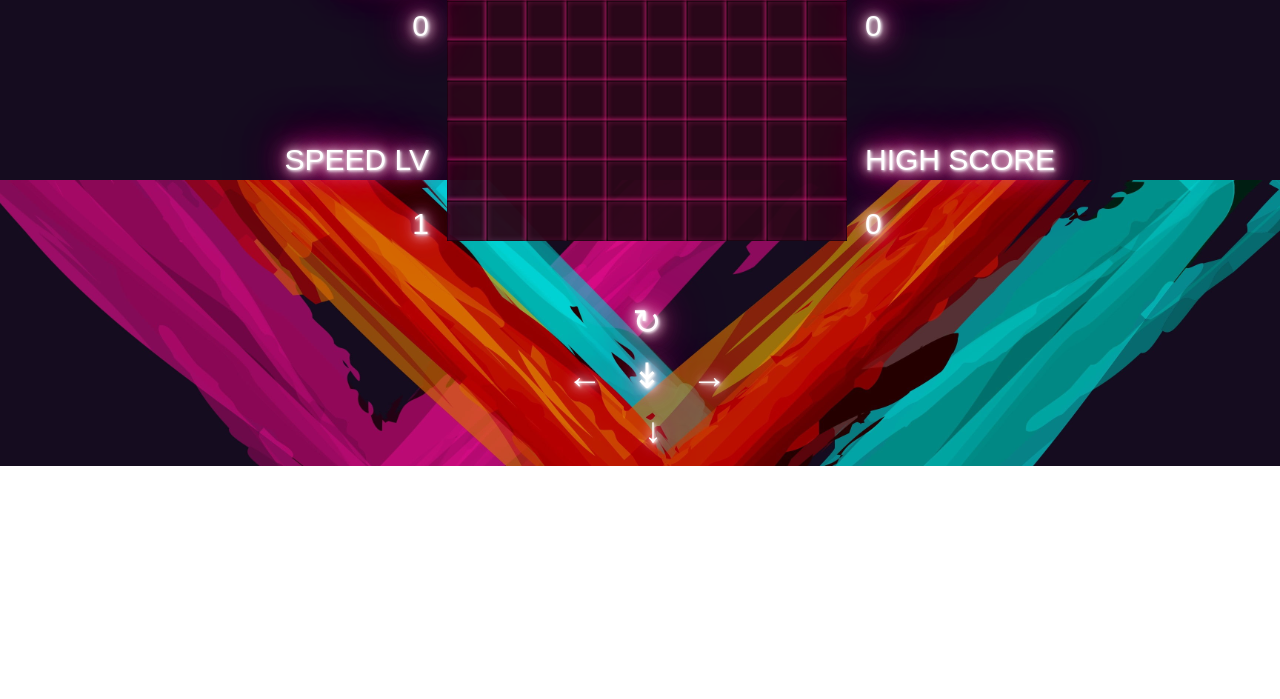
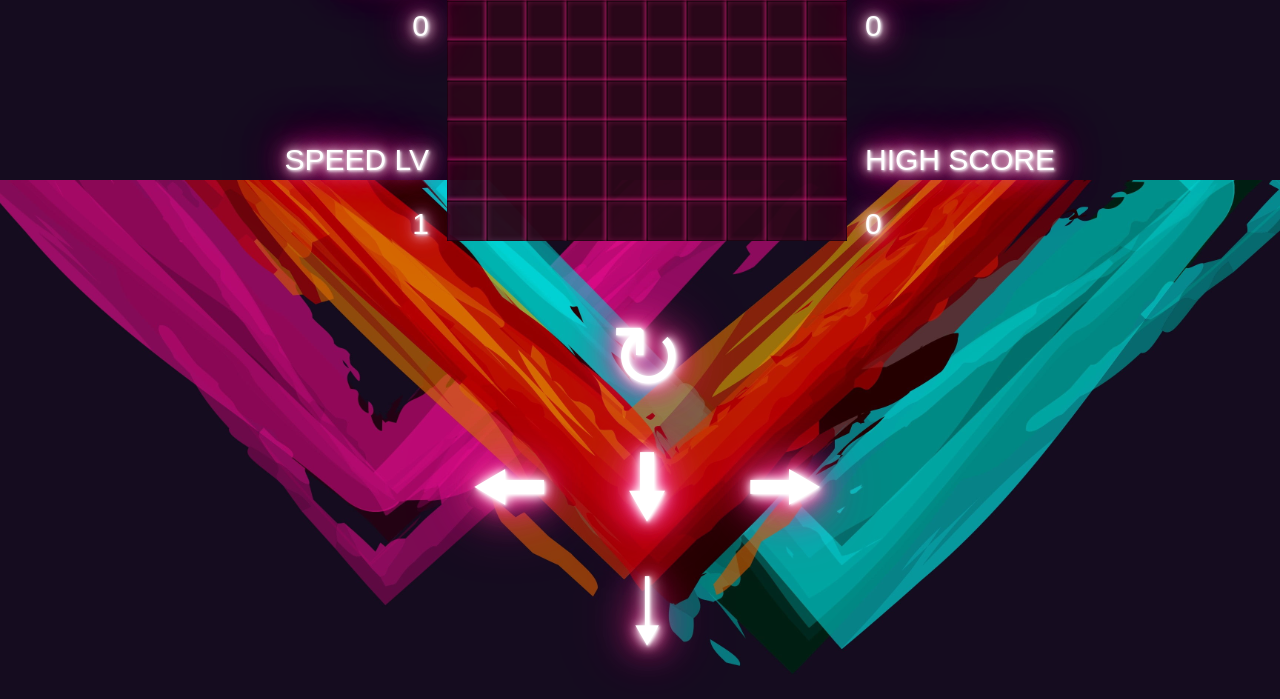
Before and after one commit to VuPham93/CaseStudy_Teris, a plain HTML site: page index.html in a window 1280 px wide. Shown: the part 620-1319 px from the top of the page. Before the commit the page ends 1086 px from the top, so only its background shows below. Drawn offline with Linux system fonts and the light colour scheme.

Commit message:
Add pause button and edit controler size

```diff
--- a/index.html
+++ b/index.html
@@ -12,7 +12,8 @@
     </div>
     <tr>
         <td width="300px">
-            <button id="playButton" onclick="playButtonClicked()">START</button>
+            <button style="display: block" id="playButton" onclick="playButtonClicked()">START</button>
+            <button style="display: none" id="pause" onclick="pauseGame()">PAUSE</button>
             <p></p>
             <button id="easy" onclick="setDifficult(1)">EASY</button>
             <button id="normal" onclick="setDifficult(2)">NORMAL</button>
@@ -42,17 +43,17 @@
     <table>
         <tr>
             <td></td>
-            <td><button id="up" onclick="newBrick.rotate()">↻</button></td>
+            <td><button class="controlButton" id="up" onclick="newBrick.rotate()">↻</button></td>
             <td></td>
         </tr>
         <tr>
-            <td><button id="left" onclick="newBrick.moveLeft()">←</button></td>
-            <td><button id="drop" onmousedown="newBrick.dropBrick()" onmouseup="mouseUp()">↡</button></td>
-            <td><button id="right" onclick="newBrick.moveRight()">→</button></td>
+            <td><button class="controlButton" id="left" onclick="newBrick.moveLeft()">🠘</button></td>
+            <td><button class="controlButton" id="drop" onmousedown="newBrick.dropBrick()" onmouseup="mouseUp()">🠛</button></td>
+            <td><button class="controlButton" id="right" onclick="newBrick.moveRight()">🠚</button></td>
         </tr>
         <tr>
             <td></td>
-            <td><button id="down" onclick="newBrick.moveDown()">↓</button></td>
+            <td><button class="controlButton" id="down" onclick="newBrick.moveDown()">🠓</button></td>
             <td></td>
         </tr>
     </table>
--- a/js/brick.js
+++ b/js/brick.js
@@ -65,7 +65,7 @@ Brick.prototype.lock = function() {
                 document.getElementById("theme").pause();
                 document.getElementById("gameOver").play();
                 document.getElementById("finish").innerHTML = "Game Over";
-                document.getElementById('newGame').style.display="block";
+                document.getElementById('newGame').style.display = "block";
 
                 break;
             }
@@ -126,6 +126,8 @@ window.requestAnimationFrame(drop);
 function playButtonClicked() {
     dropSpeed = 0;
     document.getElementById('playButton').blur();
+    document.getElementById('playButton').style.display = "none";
+    document.getElementById('pause').style.display = "block";
 
 }function newGame() {
     location.reload();
--- a/js/controller.js
+++ b/js/controller.js
@@ -125,7 +125,10 @@ Brick.prototype.dropBrick = function () {
 };
 
 function pauseGame() {
-    if (dropSpeed === 0)
+    if (dropSpeed === 0) {
         dropSpeed = Infinity;
+        document.getElementById('pause').style.display = "none";
+        document.getElementById('playButton').style.display = "block";
+    }
     else dropSpeed = 0;
 }
--- a/style.css
+++ b/style.css
@@ -22,6 +22,19 @@ button:focus {
     outline: none;
     border-radius: 35px;
     box-shadow: 0 0 0 5px rgba(255, 45, 149, 0.4);
+}
+.controlButton {
+    display: block;
+    margin-left: auto;
+    width: 120px;
+    height: 120px;
+    font-family: Arial, sans-serif;
+    font-size: 90px;
+    text-align: center;
+    border: none;
+    background: none;
+    color: #FFFFFF;
+    text-shadow: #FFF 1px 1px 3px, #FFF 1px 1px 10px, #FFF 1px 1px 15px, #FF2D95 1px 1px 20px, #FF2D95 1px 1px 30px, #FF2D95 1px 1px 40px, #FF2D95 1px 1px 50px, #FF2D95 1px 1px 75px;
 }
 table {
     margin: 0 auto;
```
